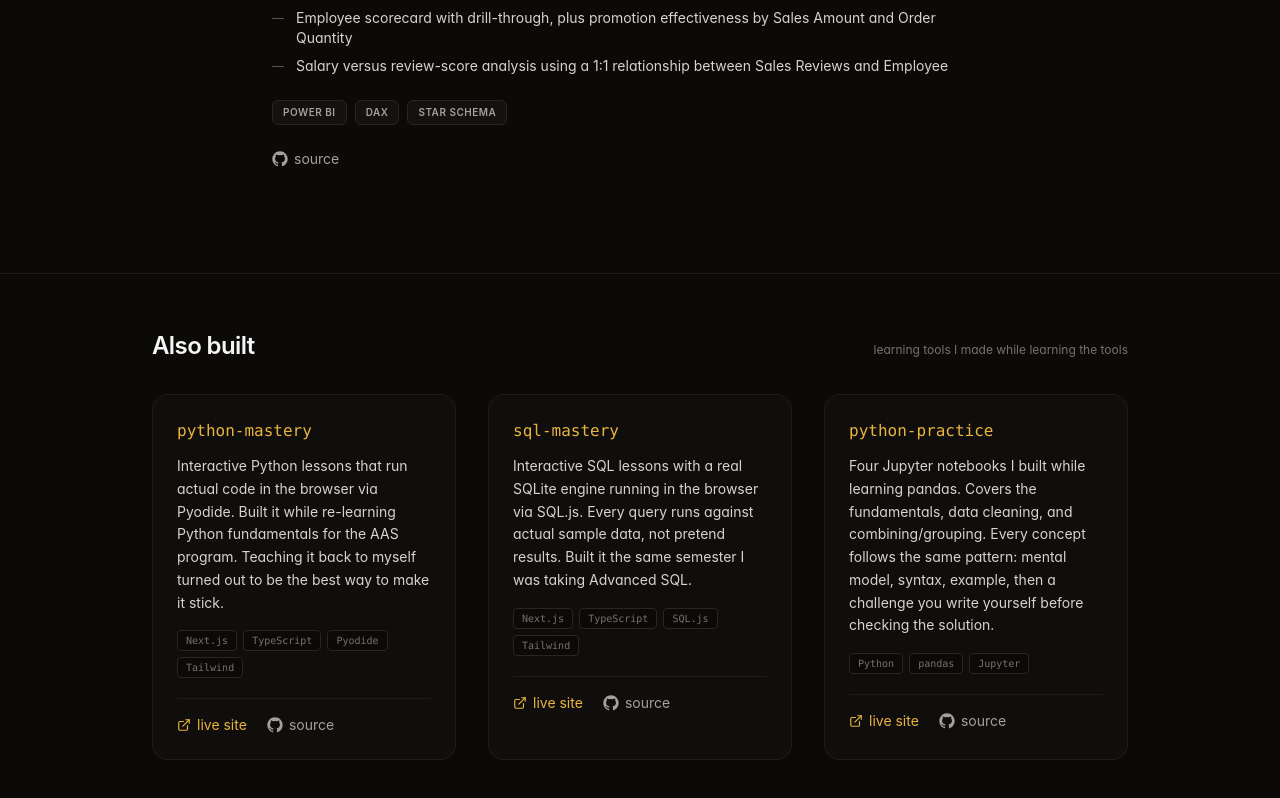
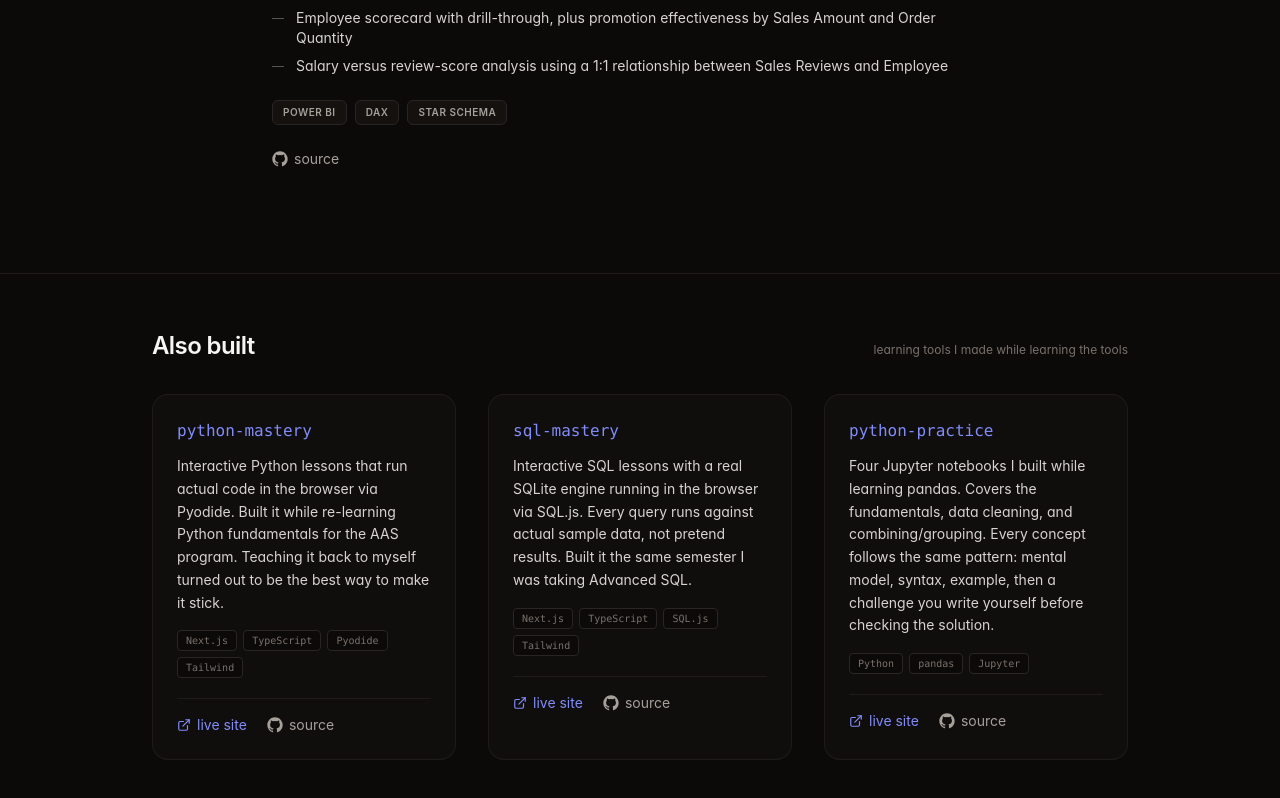
Before and after one commit to Damatnic/damato-portfolio, a Next.js app: page / in a window 1280 px wide. Shown: the part 1994-2792 px from the top of the page. Built offline with nearby package versions, Linux system fonts and the light colour scheme.

Commit message:
Fix layout overflow and update accent color to indigo

```diff
--- a/src/app/globals.css
+++ b/src/app/globals.css
@@ -3,8 +3,8 @@
 :root {
   --background: #0c0a09;
   --foreground: #f5f5f4;
-  --accent: #e8b53d;
-  --accent-soft: rgba(232, 181, 61, 0.18);
+  --accent: #818cf8;
+  --accent-soft: rgba(129, 140, 248, 0.18);
 }
 
 @theme inline {
--- a/src/app/page.tsx
+++ b/src/app/page.tsx
@@ -282,7 +282,7 @@ export default function Home() {
         </section>
 
         {/* Also built */}
-        <section id="also-built" className="border-b border-stone-800/60 scroll-mt-14">
+        <section id="also-built" className="border-b border-stone-800/60 scroll-mt-14 overflow-hidden">
           <motion.div
             initial="hidden"
             whileInView="visible"
@@ -307,7 +307,7 @@ export default function Home() {
                   viewport={{ once: true }}
                   transition={{ delay: i * 0.1 }}
                   key={p.slug}
-                  className="group relative p-6 rounded-2xl bg-stone-900/30 border border-stone-800/60 hover:bg-stone-900/60 hover:border-stone-700 transition-all"
+                  className="group relative p-6 rounded-2xl bg-stone-900/30 border border-stone-800/60 hover:bg-stone-900/60 hover:border-stone-700 transition-all min-w-0 break-words"
                 >
                   <h3 className="font-mono text-base text-[var(--accent)]">{p.title}</h3>
                   <p className="mt-3 text-sm leading-relaxed text-stone-300">
@@ -355,7 +355,7 @@ export default function Home() {
             variants={fadeUp}
             className="mx-auto max-w-5xl px-6 py-14"
           >
-            <div className="grid gap-10 sm:grid-cols-[2fr_1fr]">
+            <div className="grid gap-10 lg:grid-cols-[2fr_1fr] mb-14">
               <div className="space-y-5 leading-relaxed text-stone-200">
                 <h2 className="text-2xl font-semibold tracking-tight text-stone-100 sm:text-3xl mb-8">
                   About
@@ -381,8 +381,6 @@ export default function Home() {
                   what I&apos;m after, Milwaukee or Waukesha is fine. Full-time
                   works too if the role fits.
                 </p>
-
-                <ResumeTimeline />
               </div>
 
               <dl className="space-y-8 text-sm bg-stone-900/20 p-6 rounded-2xl border border-stone-800/40 h-fit">
@@ -431,6 +429,8 @@ export default function Home() {
                 </div>
               </dl>
             </div>
+
+            <ResumeTimeline />
           </motion.div>
         </section>
 
```
